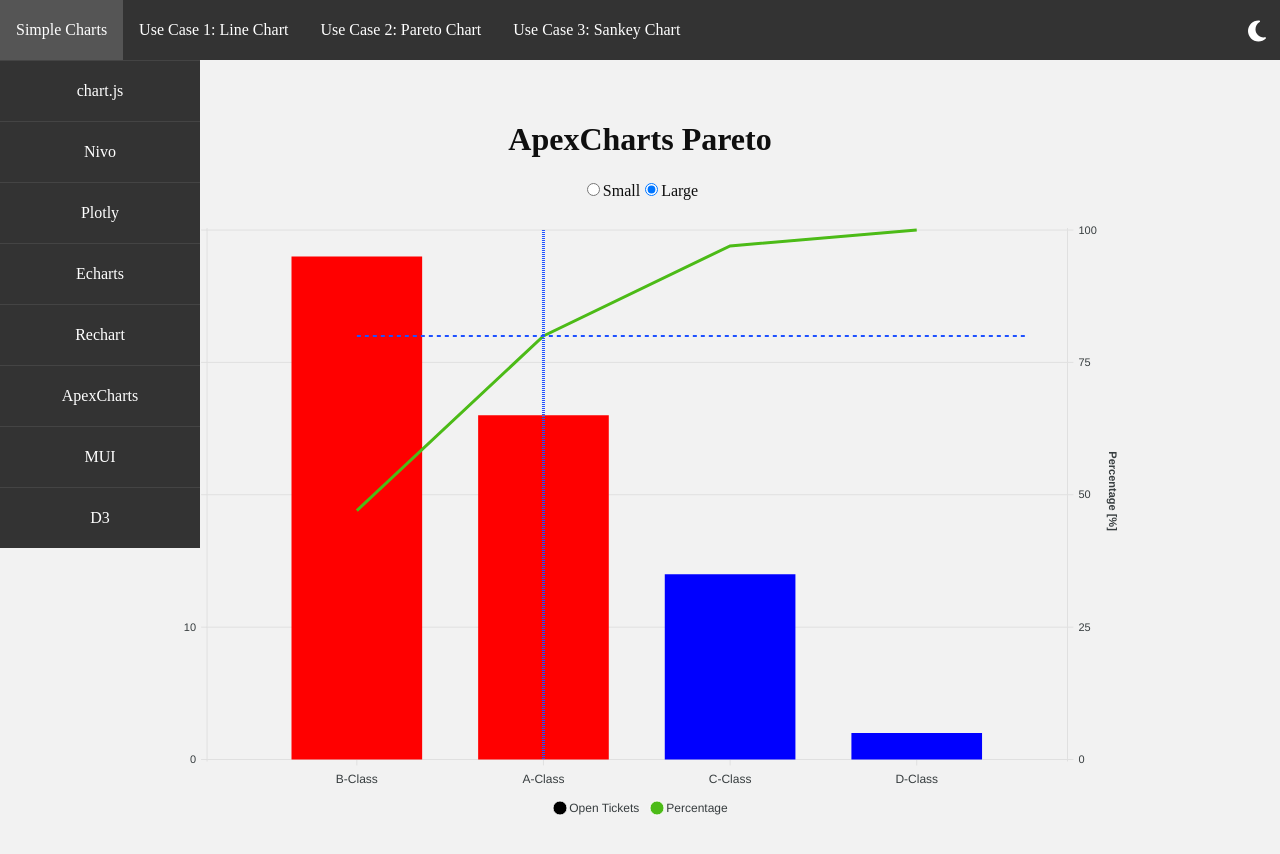
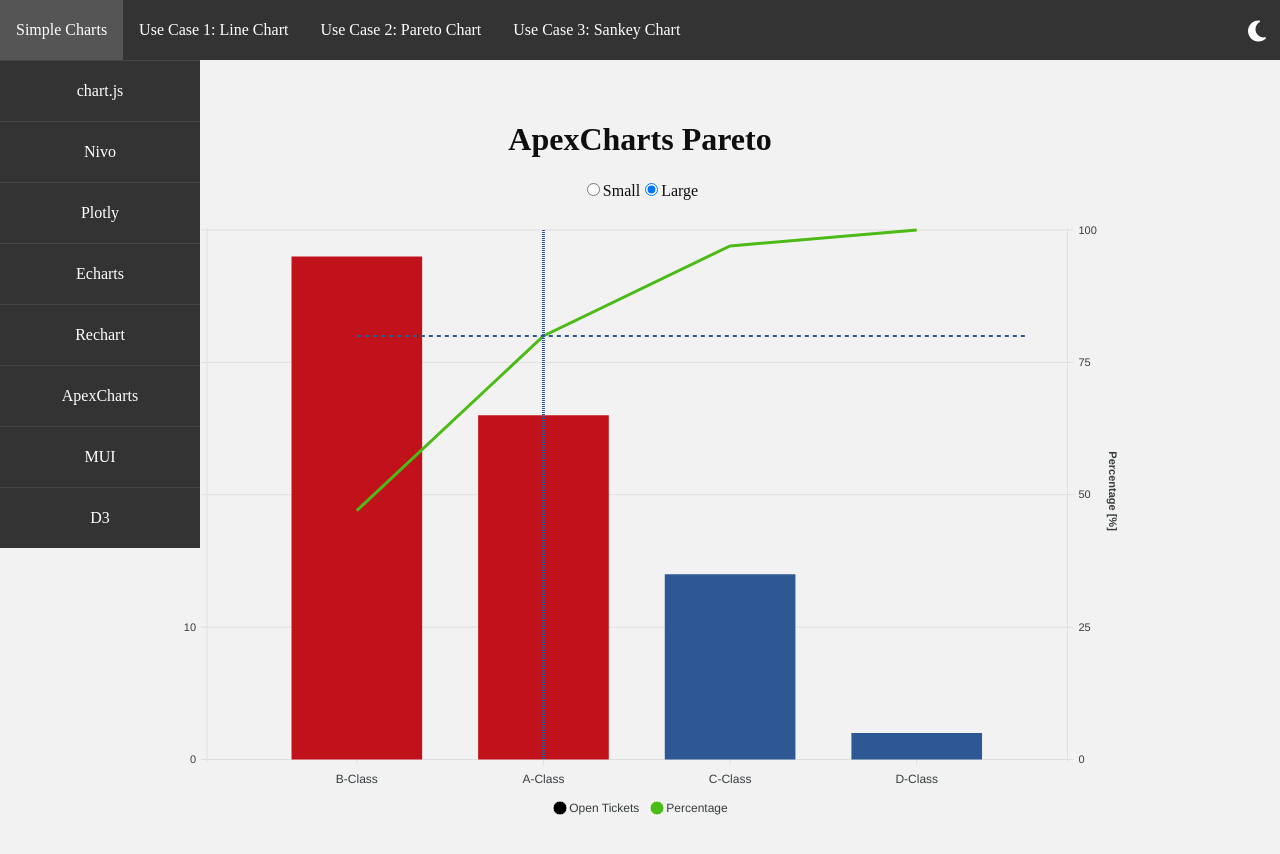
Before and after one commit to Deaniebean/data-viz-libraries, a React (Vite) app: page /apexcharts/pareto in a window 1280 px wide. Shown: the top 854 px of the page. Built offline with nearby package versions, Linux system fonts and the light colour scheme; what chartjs-chart-sankey, chartjs-plugin-datalabels would draw is missing.

Commit message:
gedecktere farben

```diff
--- a/src/charts/paretoChart/ApexPareto.tsx
+++ b/src/charts/paretoChart/ApexPareto.tsx
@@ -30,7 +30,7 @@ export const ApexPareto = () => {
     // Find the index where the cumulative percentage reaches or exceeds 80%
     const index80 = cumulativePercentage.findIndex((percentage) => percentage >= 80);
     const barColors = openIssuesCountSorted.map((_, i) =>
-      i <= index80 ? "#FF0000" : "#0000FF"
+      i <= index80 ? "#c1121c" : "#2E5894"
     );
 
     const options = {
@@ -89,7 +89,7 @@ export const ApexPareto = () => {
         xaxis: [
           {
             x: categories[index80],
-            borderColor: '#1F51FF',
+            borderColor: '#2E5894',
             borderWidth: 3,
             label: {
               borderColor: '#FF4560',
@@ -104,7 +104,7 @@ export const ApexPareto = () => {
           {
             y: 80,
             yAxisIndex: 1,
-            borderColor: '#1F51FF',
+            borderColor: '#2E5894',
             strokeDashArray: 4,
             borderWidth: 2,
             width: '120%',
--- a/src/charts/paretoChart/ChartjsPareto.tsx
+++ b/src/charts/paretoChart/ChartjsPareto.tsx
@@ -64,7 +64,7 @@ export const ChartjsPareto = () => {
   console.log('Index where cumulative percentage reaches or exceeds 80%:', index80);
 
   const barColors = openIssuesCountSorted.map((_, i) =>
-    i <= index80 ? "#FF0000" : "#0000FF"
+    i <= index80 ? "#c1121c" : "#2E5894"
   );
 
   const data = {
@@ -145,14 +145,14 @@ export const ChartjsPareto = () => {
             type: 'line',
             value: index80 + 0.5,
             scaleID: 'x',
-            borderColor: 'rgb(31,81,255)',
+            borderColor: '#2E5894',
             borderWidth: 2,
             borderDash: [6, 6],
             label: {
               content: '80% Threshold',
               enabled: true,
               position: 'top',
-              backgroundColor: 'rgb(31,81,255)',
+              backgroundColor: '#2E5894',
               color: '#fff',
             },
           },
@@ -160,14 +160,14 @@ export const ChartjsPareto = () => {
             type: 'line',
             scaleID: 'y2',
             value: 80,
-            borderColor: '	rgb(31,81,255)',
+            borderColor: '#2E5894',
             borderWidth: 2,
             borderDash: [6, 6],
             label: {
               content: '80% Line',
               enabled: true,
               position: 'left',
-              backgroundColor: 'rgb(31,81,255)',
+              backgroundColor: '#2E5894',
               color: '#fff',
             },
           },
--- a/src/charts/paretoChart/EchartsPareto.tsx
+++ b/src/charts/paretoChart/EchartsPareto.tsx
@@ -28,7 +28,7 @@ export const EchartsPareto = () => {
   const index80 = cumulativePercentage.findIndex((percentage) => percentage >= 80);
   console.log('Index where cumulative percentage reaches or exceeds 80%:', index80);
   const barColors = openIssuesCount.map((_, i) =>
-    i <= index80 ? "#FF0000" : "#0000FF"
+    i <= index80 ? "#c1121c" : "#2E5894"
   );
 
   const options = {
@@ -91,7 +91,7 @@ export const EchartsPareto = () => {
             {
               xAxis: categories[index80],
               lineStyle: {
-                color: "#1F51FF",
+                color: "#2E5894",
                 width: 2,
                 type: "dashed",
               },
```
